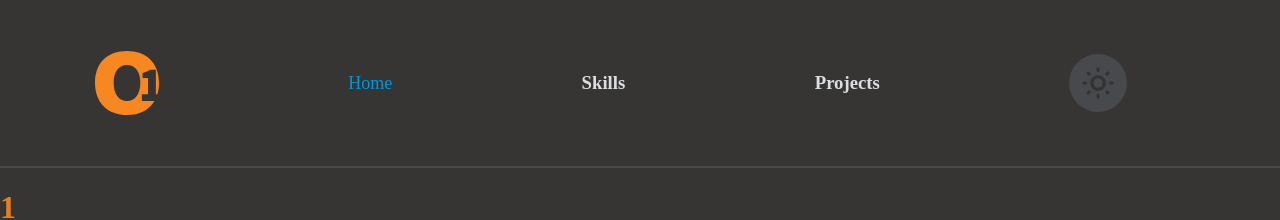
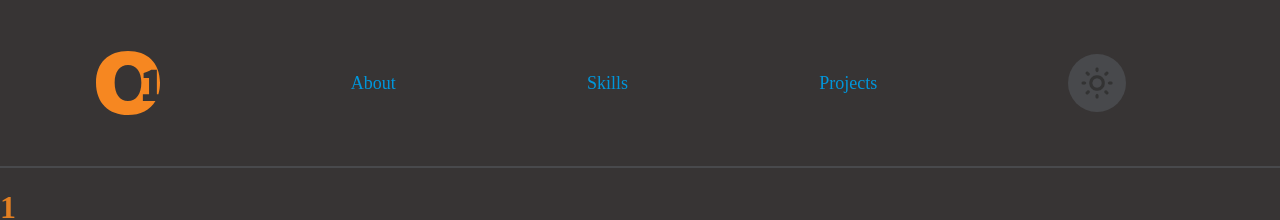
Before and after one commit to owood34/React_Website, a React (Create React App) app: page /projects/1 in a window 1280 px wide. Shown: the top 220 px of the page. Built offline with nearby package versions, Linux system fonts and the light colour scheme.

Commit message:
Added Navbar stickiness and functionality on Project Pages

```diff
--- a/src/App.js
+++ b/src/App.js
@@ -14,14 +14,15 @@ const option = localStorage.getItem("option") || "dark";
 const App = () => {
   const [mode, setMode] = useState(option);
   const projectsRef = useRef(null);
-  const skillRef = useRef(null)
+  const skillRef = useRef(null);
+  const aboutRef = useRef(null);
   return (
     <div className={mode}>
-      <Navbar option={option} state={setMode} refs={[projectsRef, skillRef]}/>
+      <Navbar option={option} state={setMode} refs={[projectsRef, skillRef, aboutRef]}/>
         <Routes>
           <Route path='/' element={
             <div>
-              <Landing />
+              <Landing ref={aboutRef} />
               <Skills ref={skillRef} />
               <Projects ref={projectsRef}/>
             </div>}/>
--- a/src/component/elements/Navbar.js
+++ b/src/component/elements/Navbar.js
@@ -1,5 +1,5 @@
-import { useRef } from 'react';
-import { Link } from "react-router-dom";
+import { useState, useRef } from 'react';
+import { Link, useLocation } from "react-router-dom";
 import '../../css/elements/Navbar.css';
 import logo from '../../images/professional_logo_150.svg';
 import dark from '../../images/modes/dark.png';
@@ -7,6 +7,8 @@ import light from '../../images/modes/light.png';
 import medieval from '../../images/modes/medieval.png';
 
 const Navbar = ({ option, state, refs }) => {
+    const { pathname } = useLocation();
+    console.log(pathname);
     const carousel = useRef(null);
     let images = [
         <img src={light} className='changeDisplay' id="dark" loading='lazy' />,
@@ -28,12 +30,37 @@ const Navbar = ({ option, state, refs }) => {
 
     images = rotateDisplay(images, option === "light" ? 1 : option === "medieval" ? 2 : 0);
 
+    const [style, setStyle] = useState({});
+
+    window.onscroll = () => {
+        const documentHeight = Math.max(
+            document.body.scrollHeight, document.documentElement.scrollHeight,
+            document.body.offsetHeight, document.documentElement.offsetHeight,
+            document.body.clientHeight, document.documentElement.clientHeight);
+        const windowHeight = window.innerHeight || (document.documentElement || document.body).clientHeight;
+        const scrollTopHeight = (document.documentElement || document.body.parentNode || document.body).scrollTop;
+        const trackLength = documentHeight - windowHeight;
+        const percentage = Math.floor((scrollTopHeight/trackLength) * 100);
+
+        const style = percentage >= 2 ? {opacity: "0.7", position: "sticky", top: "0"} : {};
+        setStyle(style);
+    };
+
     return (
-        <nav>
+        <nav style={style}>
             <img src={logo} />
-            <Link to="/"> Home </Link>
-            <h3 onClick={() => scrollTo(refs[1])}> Skills </h3>
-            <h3 onClick={() => scrollTo(refs[0])}> Projects </h3>
+            { pathname === "/" ?
+            <>
+                <h3 onClick={() => scrollTo(refs[2])}> About </h3>
+                <h3 onClick={() => scrollTo(refs[1])}> Skills </h3>
+                <h3 onClick={() => scrollTo(refs[0])}> Projects </h3>
+            </> :
+            <>
+                <Link to="/" onClick={() => setTimeout(() => scrollTo(refs[2]), 100)}> About </Link>
+                <Link to="/" onClick={() => setTimeout(() => scrollTo(refs[1]), 100)}> Skills </Link>
+                <Link to="/" onClick={() => setTimeout(() => scrollTo(refs[0]), 100)}> Projects </Link>
+            </>
+            }
             <div className='carousel' ref={carousel} onClick={() => updateDisplay()}>
                 { images }
             </div>
--- a/src/component/pages/ProjectPage.js
+++ b/src/component/pages/ProjectPage.js
@@ -39,6 +39,24 @@ function mapProjectSection(keyword) {
     }
 
     switch(keyword) {
+        case "studybuddy": {
+            sections.goal = `This was a CSCI-430 project in which we had to create an app called StudyBuddy, a palce where people can make studygroups, accounts, and more.
+            The goals I set out was to go above and beyond the scope and make clean, readable, and repeatable code to ensure it ran smoothly.
+            Additionally, a clean colorbase and design to make it visually appealing.`;
+            sections.problems = `Even though the main tasks were quite simple and easy to implement. It was more on the design side I had issues with.
+            1. What colors should it be?
+            2. What should be the main colors?
+            3. The page layouts and designs.
+            And more...
+            Additionally, I wanted to make a codebase that was repeatable and easily readable. So I knew I wanted to have all of the fetch requests inside a different file.
+            So, fetching for a User profile I would simply call UserDatabase.getCurrentUser() instead of fetch... because
+            1. I did this for organization.
+            2. I did this for clean code.`;
+            sections.solutions = "";
+            sections.reflection = "";
+            break;
+        }
+
         case "minecraftplugins": {
 
             sections.goal = `The goal for these two plugins was to explore what I could do. These are very early projects of mine for a game called Minecraft.
@@ -107,7 +125,11 @@ function mapProjectSection(keyword) {
             Then, I made pixel art weapons that would fit the Minecraft asythetics.`
 
             sections.reflection = `If I was to go back to this project I would probably add more variations in zombies, and start adding custom items.
-            I did the second plugin after the first one and tried something new which is item creation.`
+            I did the second plugin after the first one and tried something new which is item creation.
+            There are probably better ways to have hordes like making mobs invisible then when they are a certain distance away from the player a horde spawns.
+            Therefore more hordes and it is less laggy.
+
+            However, for a good first project I am proud of these designs.`
 
             break;
         }
--- a/src/css/elements/Navbar.css
+++ b/src/css/elements/Navbar.css
@@ -7,6 +7,8 @@ nav {
     align-items: center;
     padding: 25px 0 25px 0;
     border-bottom: 2px solid var(--pantone-175-15C-75);
+    background-color: var(--pantone-175-15C-95);
+    z-index: 5;
 }
 
 nav.dark {
```
